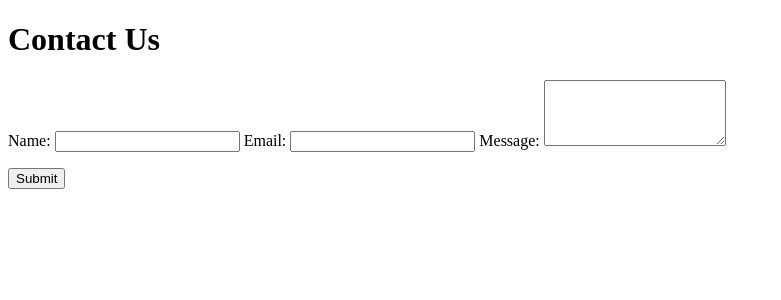
After one commit to Januarrry/cats_dogs_catalog, a Django app: page /catalog/feedback/ in a window 1280 px wide. The commit adds this page. Shown: the top 300 px of the page, without its empty margins (0-781 px from the left). Run offline with Django 5.2, Linux system fonts and the light colour scheme.

Commit message:
added feedback

```diff
--- /dev/null
+++ b/catalog/templates/catalog/feedback.html
@@ -0,0 +1,76 @@
+<!DOCTYPE html>
+<html lang="en">
+<head>
+    <meta charset="UTF-8">
+    <meta name="viewport" content="width=device-width, initial-scale=1.0">
+    <title>User Input Form</title>
+    <style>
+        .error {
+            color: red;
+        }
+    </style>
+</head>
+<body>
+
+    <h1>Contact Us</h1>
+
+    <form id="contactForm" action="{% url 'catalog:feedback_submit' %}" method="post" onsubmit="return validateForm()">
+        {% csrf_token %}
+        <!-- Name input -->
+        <label for="name">Name:</label>
+        <input type="text" id="name" name="name" >
+
+        <!-- Email input -->
+        <label for="email">Email:</label>
+        <input type="email" id="email" name="email" >
+
+        <!-- Message input -->
+        <label for="message">Message:</label>
+        <textarea id="message" name="message" rows="4" ></textarea>
+
+        <!-- Error messages -->
+        <p id="nameError" class="error"></p>
+        <p id="emailError" class="error"></p>
+        <p id="messageError" class="error"></p>
+
+        <!-- Submit button -->
+        <button type="submit">Submit</button>
+    </form>
+
+    <script>
+        function validateForm() {
+            var name = document.getElementById("name").value;
+            var email = document.getElementById("email").value;
+            var message = document.getElementById("message").value;
+
+            // Reset error messages
+            document.getElementById("nameError").innerHTML = "";
+            document.getElementById("emailError").innerHTML = "";
+            document.getElementById("messageError").innerHTML = "";
+
+            let valid = true
+            // Validate name
+            if (name === "") {
+                document.getElementById("nameError").innerHTML = "Name is required";
+                valid = false;
+            }
+
+            // Validate email
+            var emailRegex = /^[^\s@]+@[^\s@]+\.[^\s@]+$/;
+            if (!emailRegex.test(email)) {
+                document.getElementById("emailError").innerHTML = "Invalid email format";
+                valid = false;
+            }
+
+            // Validate message
+            if (message === "") {
+                document.getElementById("messageError").innerHTML = "Message is required";
+                valid = false;
+            }
+
+            return valid;
+        }
+    </script>
+
+</body>
+</html>
--- /dev/null
+++ b/catalog/templates/catalog/feedback_success.html
@@ -0,0 +1,2 @@
+Form submitted succesfully
+<a href="{% url 'catalog:index' %}">Go to catalog</a>
--- a/catalog/templates/catalog/index.html
+++ b/catalog/templates/catalog/index.html
@@ -28,3 +28,5 @@
 {% else %}
     <p>No dogs are available.</p>
 {% endif %}
+
+<a href="{% url 'catalog:feedback' %}">Add feedback</a>
--- a/catalog/urls.py
+++ b/catalog/urls.py
@@ -2,6 +2,10 @@ from django.urls import path
 
 from . import views
 
+app_name = "catalog"
 urlpatterns = [
     path("", views.index, name="index"),
+    path("feedback/", views.feedback, name="feedback"),
+    path("feedback/submit", views.feedback_submit, name="feedback_submit"),
+    path("feedback/success", views.feedback_success, name="feedback_success"),
 ]
--- a/catalog/views.py
+++ b/catalog/views.py
@@ -1,6 +1,10 @@
-from django.shortcuts import render
+from django.http import HttpResponseRedirect
+from django.shortcuts import redirect, render
+from django.utils import timezone
+from .models import Cat, Dog, Feedback
+def feedback(request):
+    return render(request, "catalog/feedback.html")
 
-from .models import Cat, Dog
 def index(request):
     cat_list = Cat.objects.all()
     dog_list = Dog.objects.all()
@@ -8,3 +12,15 @@ def index(request):
         "cat_list": cat_list, "dog_list": dog_list
     }
     return render(request, "catalog/index.html", context)
+
+def feedback_success(request):\
+    return render(request, "catalog/feedback_success.html")
+
+def feedback_submit(request):
+    print(request.POST)
+    feedback_model = Feedback(username = request.POST['name'],
+                              email = request.POST['email'],
+                              message = request.POST['message'],
+                              date_sent = timezone.now())
+    feedback_model.save()
+    return redirect('/catalog/feedback/success')
```
